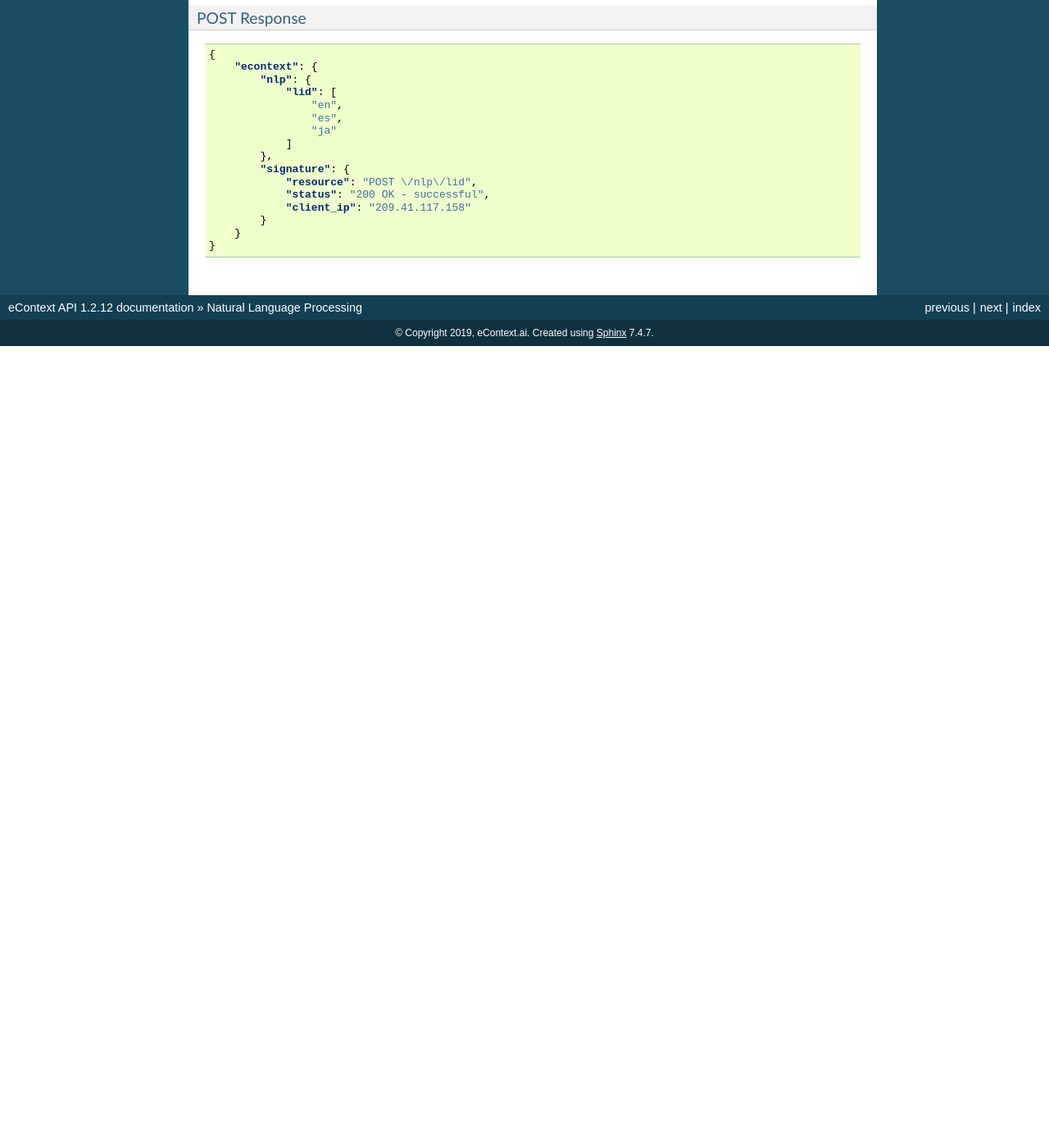
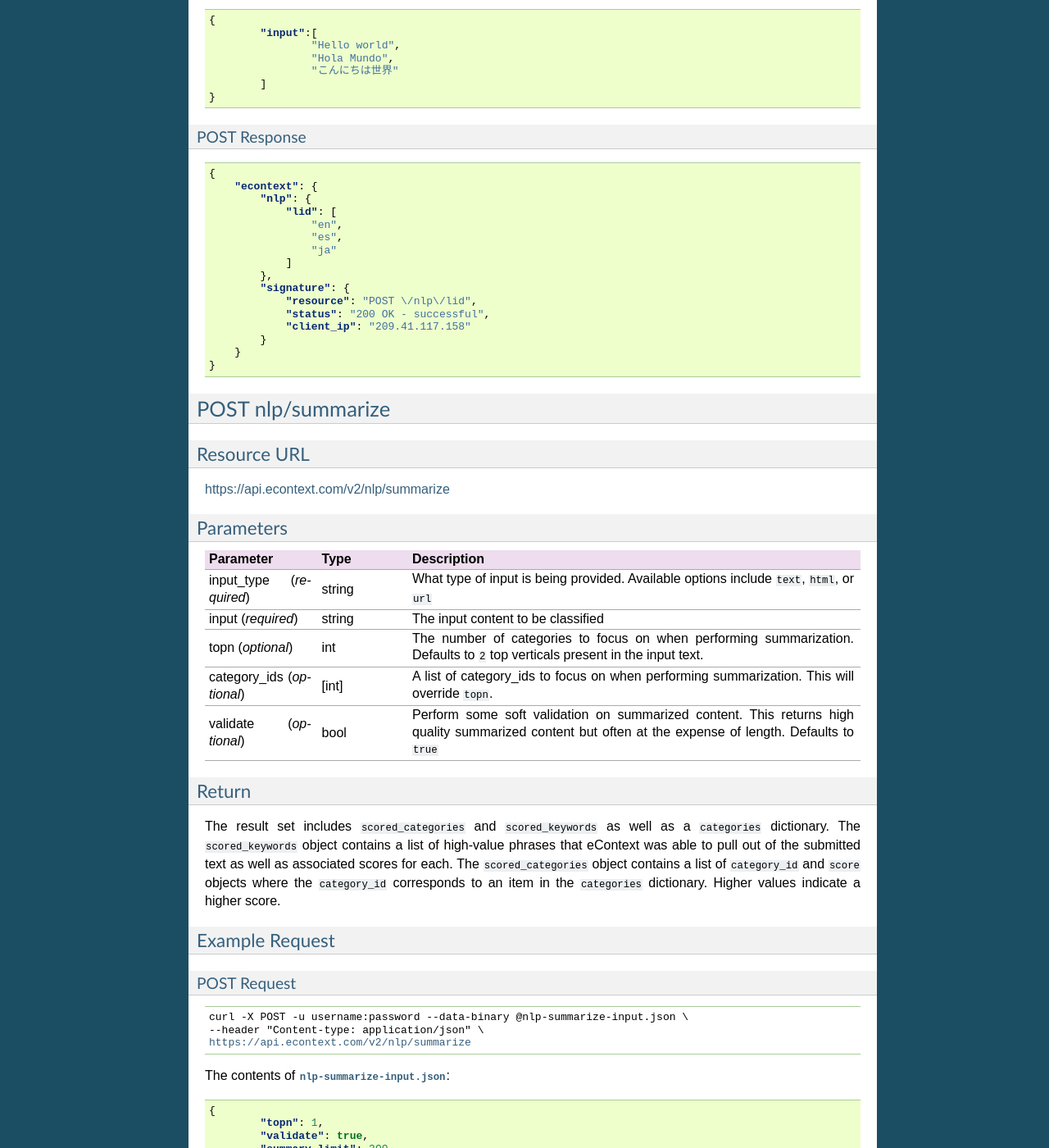
Before and after one commit to info-com/zenya-api-docs, a Sphinx documentation site: the page built from source/nlp.rst, in a window 1280 px wide and 1400 px high, scrolled down 12856 px. Shown: the whole window at 82% size. Built offline with Sphinx 7.4.7, drawn with Linux system fonts in a browser that asks for light colours; before the commit the page ends 13278 px from its top, so only the background shows below that; some of the changed text lies outside the part shown.

```diff
--- a/source/nlp.rst
+++ b/source/nlp.rst
@@ -70,3 +70,58 @@ POST Response
 
 .. literalinclude:: _static/nlp-lid-output.json
    :language: json
+
+
+
+POST nlp/summarize
+------------------
+
+Resource URL
+^^^^^^^^^^^^
+
+:api_url:`nlp/summarize`
+
+Parameters
+^^^^^^^^^^
+
+.. csv-table::
+    :header: "Parameter","Type","Description"
+    :widths: 25, 20, 100
+
+    "input_type (*required*)", "string", "What type of input is being provided. Available options include ``text``, ``html``, or ``url``"
+    "input (*required*)", "string", "The input content to be classified"
+    "topn (*optional*)", "int", "The number of categories to focus on when performing summarization. Defaults to ``2`` top verticals present in the input text."
+    "category_ids (*optional*)", "[int]", "A list of category_ids to focus on when performing summarization. This will override ``topn``."
+    "validate (*optional*)", "bool", "Perform some soft validation on summarized content. This returns high quality summarized content but often at the expense of length. Defaults to ``true``"
+
+
+Return
+^^^^^^
+
+The result set includes ``scored_categories`` and ``scored_keywords`` as well as a ``categories`` dictionary. The
+``scored_keywords`` object contains a list of high-value phrases that eContext was able to pull out of the submitted
+text as well as associated scores for each. The ``scored_categories`` object contains a list of ``category_id`` and
+``score`` objects where the ``category_id`` corresponds to an item in the ``categories`` dictionary. Higher values
+indicate a higher score.
+
+Example Request
+^^^^^^^^^^^^^^^
+
+POST Request
+""""""""""""
+.. parsed-literal::
+
+    curl -X POST -u username:password --data-binary @nlp-summarize-input.json \\
+    --header "Content-type: application/json" \\
+    :api_url:`nlp/summarize`
+
+The contents of :download:`nlp-summarize-input.json <_static/nlp-summarize-input.json>`:
+
+.. literalinclude:: _static/nlp-summarize-input.json
+    :language: json
+
+POST Response
+"""""""""""""
+
+.. literalinclude:: _static/nlp-summarize-output.json
+   :language: json
```
Also changed, not shown: source/_static/nlp-summarize-input.json (added, +7 -0 lines), source/_static/nlp-summarize-output.json (added, +38 -0 lines), source/changelog.rst (+8 -0 lines).
